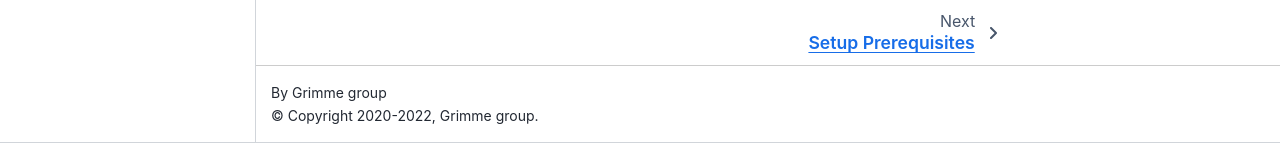
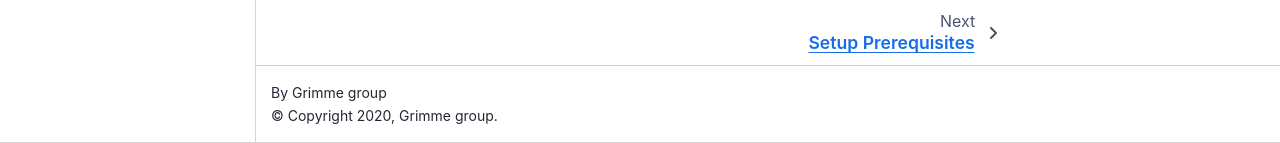
Before and after one commit to grimme-lab/qc2-teaching, a Sphinx documentation site: the page built from doc/index.rst, in a window 1280 px wide and 900 px high, scrolled down 2514 px. Shown: the part 757-900 px from the top of the window. Built offline with Sphinx 7.4.7 and the Sphinx Book theme 1.1.4, drawn with Linux system fonts in a browser that asks for light colours.

Commit message:
Bump to SoSe2023

```diff
--- a/doc/conf.py
+++ b/doc/conf.py
@@ -18,11 +18,11 @@
 # -- Project information -----------------------------------------------------
 
 project = 'Advanced Quantum Chemistry Methods'
-copyright = '2020-2022, Grimme group'
+copyright = '2020, Grimme group'
 author = 'Grimme group'
 
 # The full version, including alpha/beta/rc tags
-release = 'SoSe2022'
+release = 'SoSe2023'
 
 
 # -- General configuration ---------------------------------------------------
```
